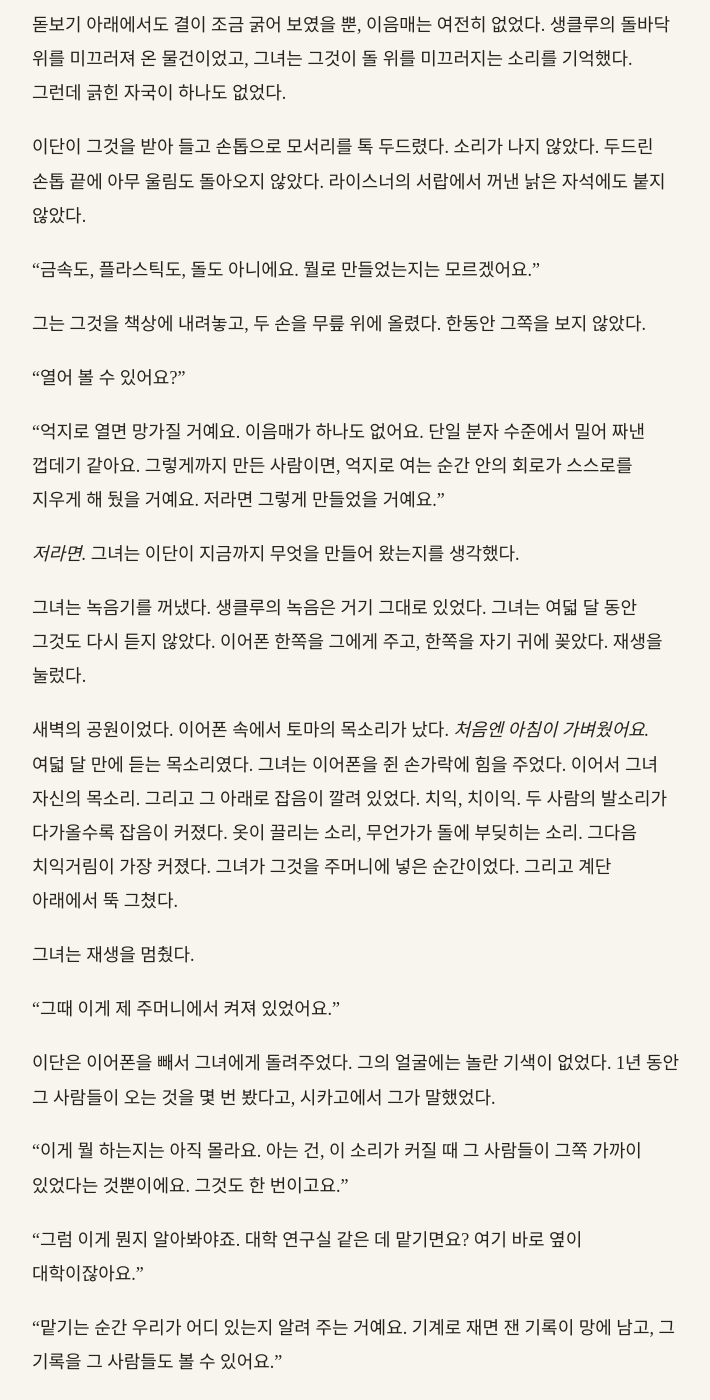
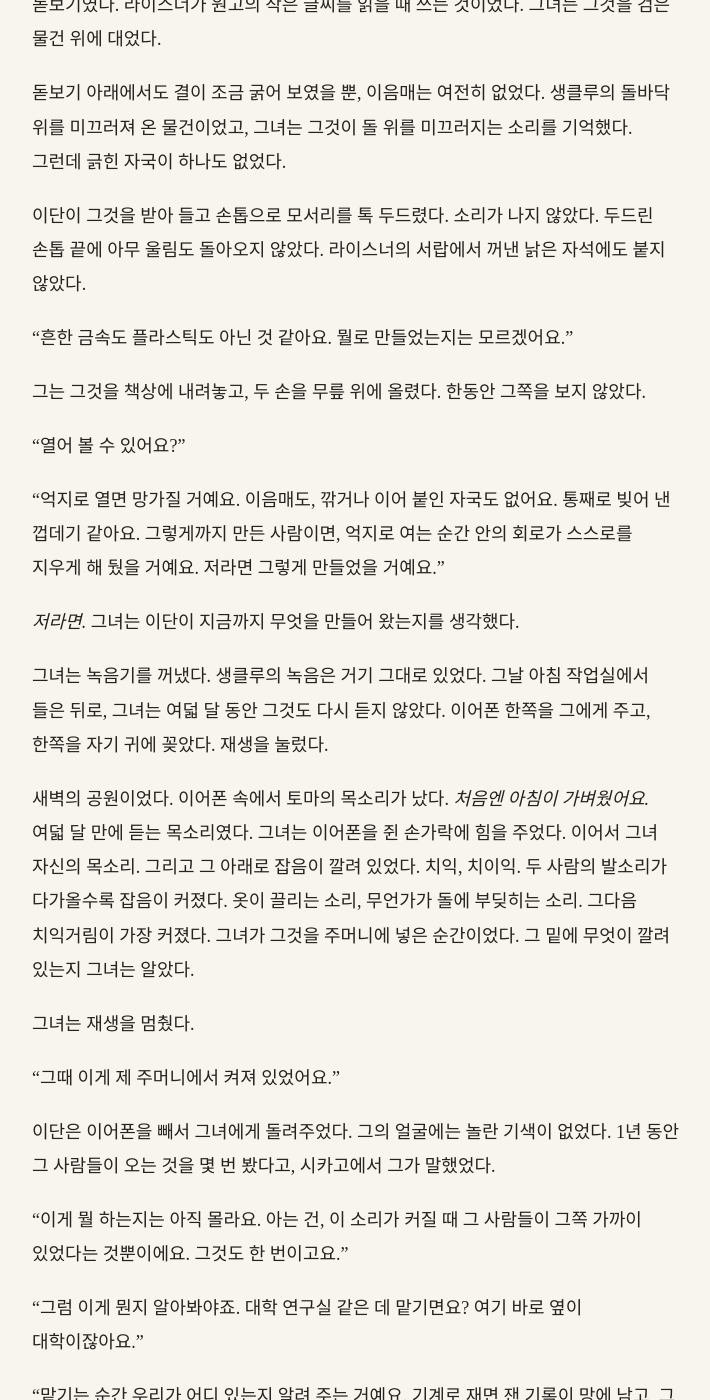
Before and after one commit to kangkkang/writer_s1_public, a Jekyll site: the page built from vol1/031.md, in a window 1280 px wide and 1400 px high, scrolled down 7355 px. Shown: the whole window, without its empty margins (284-994 px from the left). Built offline with Jekyll 4.4.1, drawn with Linux system fonts in a browser that asks for light colours; our own code applies the rules of GitHub Pages for plain Markdown files; some of the changed text lies outside the part shown.

Commit message:
Update from https://github.com/kangkkang/writer_s1/commit/3a1c84bb3ed8a09b50a5504a8e20ac87b904e7c9

```diff
--- a/vol1/031.md
+++ b/vol1/031.md
@@ -1,6 +1,6 @@
 # 31. 얼굴 없는 사람들
 
-클레망스가 깼을 때 라이스너는 이미 일어나 있었다.
+토요일 하루를 그녀는 거의 자면서 보냈다. 일요일 아침 클레망스가 깼을 때 라이스너는 이미 일어나 있었다.
 
 부엌에서 물 끓는 소리가 났다. 그녀가 복도의 종이 상자들 사이로 나가자, 라이스너는 담요를 어깨에 두른 채 가스레인지 앞에 서 있었다. 냄비 하나에 물이 끓고 있었고, 그는 깡통에서 갈색 가루를 숟가락으로 떠서 컵 셋에 나눠 담았다. 커피가 아니었다. 볶은 보리 냄새가 났다.
 
@@ -26,11 +26,11 @@
 
 ---
 
-점심을 먹고 나서 그녀는 서재의 책상 앞에 앉아 노트북을 열었다. 1년 동안 실리지 못한 기사의 뒤를 이을 원고였다.
+점심을 먹고 나서 그녀는 서재의 책상 앞에 앉아 노트북을 열었다. 1년 동안 실리지 못한 기사의 뒤를 이어 써 볼 참이었다.
 
 방 안에서는 노트북의 화면만 밝았다. 창밖은 흐렸고, 눈이 그친 뒷마당이 하얀 빛을 방 안으로 들여보냈다. 그녀는 라이스너의 원고를 책상 한쪽으로 조심스럽게 밀어 두었다. 펼쳐진 맨 위 장의 여백에 손으로 그린 곧은 선들이 있었다. 그녀는 그 장을 넘기지 않고 그대로 두었다.
 
-오후 동안 방 안의 빛은 두 번 바뀌었다. 처음에는 뒷마당의 눈이 되쏘는 희고 평평한 빛이었다. 그러다 구름이 얇아지면서 책장의 책등들이 하나씩 색을 되찾았다. 갈색, 짙은 초록, 바랜 붉은색. 책등의 금박 글씨가 빛을 받아 잠깐씩 반짝였다. 오후 3시가 넘자 해가 숲 뒤로 기울면서 빛이 비스듬해졌고, 바닥의 책 탑들이 긴 그림자를 방 끝까지 뉘었다. 그녀는 그 그림자가 노트북의 화면까지 닿는 것으로 시간을 알았다.
+오후 동안 방 안의 빛은 두 번 바뀌었다. 처음에는 뒷마당의 눈이 되쏘는 희고 평평한 빛이었다. 그러다 구름이 얇아지면서 책장의 책등들이 하나씩 색을 되찾았다. 갈색, 짙은 초록, 바랜 붉은색. 책등의 금박 글씨가 빛을 받아 잠깐씩 반짝였다. 오후 3시가 넘자 해가 숲 뒤로 기울면서 빛이 비스듬해졌고, 바닥의 책 탑들이 방 끝까지 긴 그림자를 드리웠다. 그녀는 그 그림자가 노트북의 화면까지 닿는 것으로 시간을 알았다.
 
 책상 위에 라이스너의 물건들이 그대로 있었다. 검정과 짙은 파랑 잉크병 둘. 뚜껑마다 굳은 잉크가 테처럼 둘려 있었다. 펜촉을 닦는 헝겊 한 장도 파랗게 물들어 있었다. 깎아서 짧아진 연필 열 자루 남짓이 고무줄로 묶여 있었다. 이 책상에는 지우개가 하나도 없었다.
 
@@ -92,11 +92,11 @@
 
 돌아오는 길에 버스가 정류장을 지나쳤다.
 
-운전석이 빈 버스였다. 정류장에는 노인 둘과 아이를 안은 남자가 서 있었다. 버스는 속도를 늦추는 듯하다가, 늦추지 않고 그대로 지나갔다. 스쳐 가는 앞 유리 안쪽에서, 빈 운전석 위의 작은 화면이 [경로 재탐색]이라는 글자를 깜박이고 있었다. 정류장의 사람들이 멀어지는 버스의 뒤꽁무니를 보았다. 아이를 안은 남자가 귀를 짚고 무언가를 물었다. 잠깐 듣더니 정류장의 사람들에게 옮겼다. "운행 판단이 늦어졌대요. 다음 차는 12분 뒤래요."
+운전석이 빈 버스였다. 정류장에는 노인 둘과 아이를 안은 남자가 서 있었다. 버스는 속도를 늦추는 듯하다가, 늦추지 않고 그대로 지나갔다. 스쳐 가는 앞 유리 안쪽에서, 빈 운전석 위의 작은 화면이 [경로 재탐색]이라는 글자를 깜박이고 있었다. 정류장의 사람들이 멀어지는 버스의 뒤꽁무니를 보았다. 아이를 안은 남자가 귀를 짚고 무언가를 물었다. 잠깐 듣더니 정류장에 선 사람들에게 전했다. "운행 판단이 늦어졌대요. 다음 차는 12분 뒤래요."
 
 "작년엔 이런 일이 없었는데." 라이스너가 걸음을 멈추지 않고 말했다.
 
-그녀는 걸으면서 수첩을 꺼내 적었다. *12월 19일. 약국 — 세 번째. 버스 — 정류장 지나침.* 그 위에 *과부하?*라고 한 단어를 적었다. 그녀의 말이 아니라 약사의 말이어서 물음표를 붙였다.
+그녀는 걸으면서 수첩을 꺼내 적었다. *12월 19일. 약국 — 세 번째. 버스 — 정류장 지나침.* 그 위에 *과부하?*라고 한 단어를 적었다. 그녀가 확인한 것이 아니라 약사가 전한 말이어서 물음표를 붙였다.
 
 그날 저녁 그녀는 라이스너의 부엌 라디오를 켰다. 나무 상자의 다이얼을 돌리자 지직거리는 소리 사이로 뉴스가 들렸다. 남쪽의 한 도시에서 교통 신호가 4분 동안 모두 노란불로 깜박였다. 서부의 한 병원이 약 투여 기계를 수동으로 돌렸다. 한 항공사의 출발 안내가 한 시간 동안 다른 공항의 일정을 띄웠다. 아나운서는 마지막에 한마디를 덧붙였다. *사망자는 없었습니다.* 그 말이 오히려 그녀의 귀에 걸렸다.
 
@@ -106,7 +106,7 @@
 
 "하루 만에 다섯 줄이에요. 이것도 그 스물두 명하고 같은 일일까요?" 그녀가 물었다.
 
-"아직은 잠든 사람들 일하고는 달라요. 쓰는 사람이 갑자기 늘어서 연산량이 한꺼번에 몰리면, 조금씩 틀릴 수는 있어요." 그는 수첩의 칸을 보았다. "약국에서도, 신호등에서도요. 다 같은 프로메테우스 위에서 도니까요."
+"아직은 잠든 사람들 일과는 달라요. 쓰는 사람이 갑자기 늘어서 연산량이 한꺼번에 몰리면, 조금씩 틀릴 수는 있어요." 그는 수첩의 칸을 보았다. "약국에서도, 신호등에서도요. 다 같은 프로메테우스 위에서 도니까요."
 
 그녀는 그의 말에서 '아직은'이 마음에 걸렸다.
 
@@ -120,7 +120,7 @@
 
 화요일 밤, 라이스너가 잠자리에 든 뒤 그녀는 서재에서 계산하던 이단에게 보여 줄 것이 있다고 말했다. 그녀가 지닌 것 가운데 설명할 수 없는 물건은 이제 하나뿐이었다.
 
-생클루의 새벽 이후 처음으로 제대로 들여다보는 것이었다. 여덟 달 동안 그것은 파리 작업실의 서류함 맨 아래 칸, 보험사 폴더 뒤에 있었다. 그녀는 그 새벽을 다시 떠올리고 싶지 않아서, 파리에서 배낭에 넣을 때 말고는 한 번도 그것을 꺼내 보지 않았다.
+생클루에서 돌아온 날 아침 작업실 책상 위에서 뒤집어 본 뒤로, 처음으로 제대로 들여다보는 것이었다. 여덟 달 동안 그것은 파리 작업실의 서류함 맨 아래 칸, 보험사 폴더 뒤에 있었다. 그녀는 그 새벽을 다시 떠올리고 싶지 않아서, 파리에서 배낭에 넣을 때와 시카고에서 주머니로 옮길 때 말고는 한 번도 양말을 풀어 보지 않았다.
 
 그녀는 서재의 책상 등 아래에서 양말을 풀어 검은 물건을 꺼냈다.
 
@@ -138,19 +138,19 @@
 
 이단이 그것을 받아 들고 손톱으로 모서리를 톡 두드렸다. 소리가 나지 않았다. 두드린 손톱 끝에 아무 울림도 돌아오지 않았다. 라이스너의 서랍에서 꺼낸 낡은 자석에도 붙지 않았다.
 
-"금속도, 플라스틱도, 돌도 아니에요. 뭘로 만들었는지는 모르겠어요."
+"흔한 금속도 플라스틱도 아닌 것 같아요. 뭘로 만들었는지는 모르겠어요."
 
 그는 그것을 책상에 내려놓고, 두 손을 무릎 위에 올렸다. 한동안 그쪽을 보지 않았다.
 
 "열어 볼 수 있어요?"
 
-"억지로 열면 망가질 거예요. 이음매가 하나도 없어요. 단일 분자 수준에서 밀어 짜낸 껍데기 같아요. 그렇게까지 만든 사람이면, 억지로 여는 순간 안의 회로가 스스로를 지우게 해 뒀을 거예요. 저라면 그렇게 만들었을 거예요."
+"억지로 열면 망가질 거예요. 이음매도, 깎거나 이어 붙인 자국도 없어요. 통째로 빚어 낸 껍데기 같아요. 그렇게까지 만든 사람이면, 억지로 여는 순간 안의 회로가 스스로를 지우게 해 뒀을 거예요. 저라면 그렇게 만들었을 거예요."
 
 *저라면.* 그녀는 이단이 지금까지 무엇을 만들어 왔는지를 생각했다.
 
-그녀는 녹음기를 꺼냈다. 생클루의 녹음은 거기 그대로 있었다. 그녀는 여덟 달 동안 그것도 다시 듣지 않았다. 이어폰 한쪽을 그에게 주고, 한쪽을 자기 귀에 꽂았다. 재생을 눌렀다.
+그녀는 녹음기를 꺼냈다. 생클루의 녹음은 거기 그대로 있었다. 그날 아침 작업실에서 들은 뒤로, 그녀는 여덟 달 동안 그것도 다시 듣지 않았다. 이어폰 한쪽을 그에게 주고, 한쪽을 자기 귀에 꽂았다. 재생을 눌렀다.
 
-새벽의 공원이었다. 이어폰 속에서 토마의 목소리가 났다. *처음엔 아침이 가벼웠어요.* 여덟 달 만에 듣는 목소리였다. 그녀는 이어폰을 쥔 손가락에 힘을 주었다. 이어서 그녀 자신의 목소리. 그리고 그 아래로 잡음이 깔려 있었다. 치익, 치이익. 두 사람의 발소리가 다가올수록 잡음이 커졌다. 옷이 끌리는 소리, 무언가가 돌에 부딪히는 소리. 그다음 치익거림이 가장 커졌다. 그녀가 그것을 주머니에 넣은 순간이었다. 그리고 계단 아래에서 뚝 그쳤다.
+새벽의 공원이었다. 이어폰 속에서 토마의 목소리가 났다. *처음엔 아침이 가벼웠어요.* 여덟 달 만에 듣는 목소리였다. 그녀는 이어폰을 쥔 손가락에 힘을 주었다. 이어서 그녀 자신의 목소리. 그리고 그 아래로 잡음이 깔려 있었다. 치익, 치이익. 두 사람의 발소리가 다가올수록 잡음이 커졌다. 옷이 끌리는 소리, 무언가가 돌에 부딪히는 소리. 그다음 치익거림이 가장 커졌다. 그녀가 그것을 주머니에 넣은 순간이었다. 그 밑에 무엇이 깔려 있는지 그녀는 알았다.
 
 그녀는 재생을 멈췄다.
 
@@ -204,7 +204,9 @@
 
 그녀는 감자를 썰었다. 칼이 도마에 닿는 소리가 부엌에 고르게 울렸다.
 
-그녀가 냄비에 감자를 넣으러 일어났을 때, 서재 쪽으로 열린 문 너머로, 라이스너가 책상 위의 벽에 압정으로 꽂아 둔 그래프가 보였다. 그 그래프는 이 집에 온 첫날부터 보았다. 오늘은 그 위의 연필 점을 세었다. 인쇄된 점들 위에 연필로 다시 그린 점이 일곱이었다. 일곱 개 모두, 인쇄된 점보다 조금씩 위나 아래에 있었다. 그녀는 그 방향을 기억하려다 그만두었다. 고친 점 일곱을 이으면, 인쇄된 점들보다 더 매끄러운 선이 될 것 같았다. 보험사에서 그녀가 본 고친 숫자들은 대개 누군가에게 유리한 쪽으로 옮겨 놓은 것이었다. 이것도 그런지는 알 수 없었다. 첫날 책상 위에서 본 곧은 선들도, 같은 사람이 그은 것이었다.
+그녀가 냄비에 감자를 넣으러 일어났을 때, 서재 쪽으로 열린 문 너머로, 라이스너가 책상 위의 벽에 압정으로 꽂아 둔 그래프가 보였다. 그 그래프는 이 집에 온 첫날부터 보았다. 오늘은 그 위의 연필 점을 세었다. 인쇄된 점들 위에 연필로 다시 그린 점이 일곱이었다. 일곱 개 모두, 인쇄된 점보다 조금씩 위나 아래에 있었다. 그녀는 그 방향을 기억하려다 그만두었다. 고친 점 일곱을 이으면, 인쇄된 점들보다 더 매끄러운 선이 될 것 같았다.
+
+보험사에서 그녀가 본 고친 숫자들은 대개 누군가에게 유리한 쪽으로 옮겨 놓은 것이었다. 이것도 그런지는 알 수 없었다. 첫날 책상 위에서 본 곧은 선들도, 같은 사람이 그은 것이었다.
 
 냄비에서 김이 올라왔다. 그녀는 불을 줄였다. 급할수록 불을 줄여라. 할머니의 쪽지가 떠올랐다.
 
@@ -280,4 +282,4 @@
 
 "답이 왔네."
 
-이단이 일어났다. 책장에서 등을 떼자 외투 자락이 쓸리는 소리가 났다. 그는 라이스너 앞에 서서 봉투를 받았다. 그녀는 일어나 책상 위의 스탠드를 켰다. 크림색 종이가 그 빛을 받아 따뜻한 색이 되었다. 그녀는 책상 옆에 선 채로 그 봉투를 보았다. 라이스너가 편지를 보낸 지 며칠 만에, 우표도 없이 밤 9시에 차로 가져다 놓은 답이었다. 답을 쓴 사람은 그녀가 생각한 것보다 이 집에 가까이 있었다.
+이단이 일어났다. 책장에서 등을 떼자 외투 자락이 쓸리는 소리가 났다. 그는 라이스너 앞에 서서 봉투를 받았다. 그녀는 일어나 책상 위의 스탠드를 켰다. 크림색 종이가 그 빛을 받아 따뜻한 색이 되었다. 그녀는 책상 옆에 선 채로 그 봉투를 보았다. 라이스너가 편지를 보낸 지 며칠 만에, 우표도 없이 밤 9시에 차로 가져다 놓은 답이었다. 답을 보낸 사람은 우체국을 거치지 않고 밤 9시에 이 집 앞까지 사람을 보낼 수 있는 곳에 있었다.
```
Also changed, not shown: vol1/032.md (+4 -4 lines), vol1/033.md (+4 -4 lines), vol1/034.md (+7 -7 lines), vol1/035.md (+9 -9 lines), vol1/036.md (+9 -9 lines).
